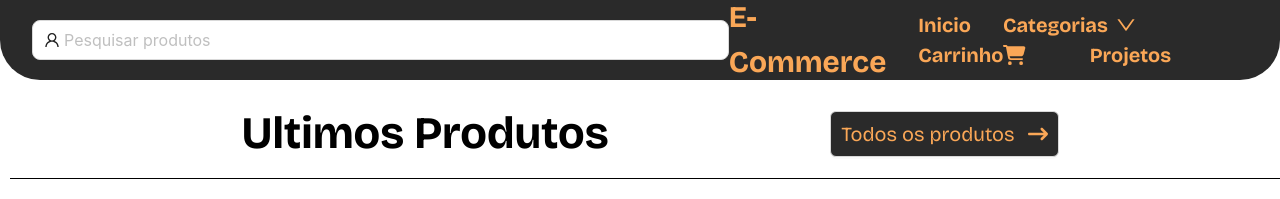
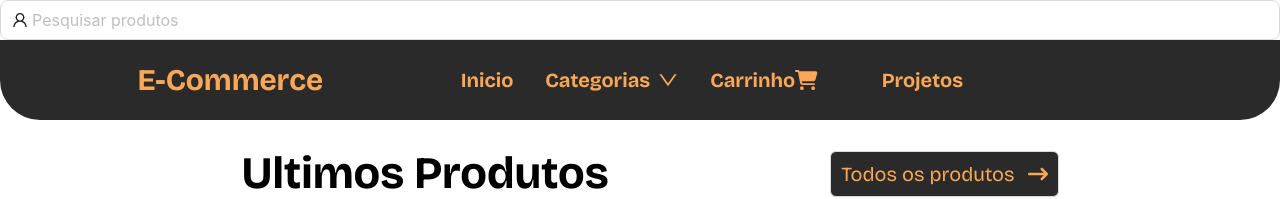
Before and after one commit to Reis567/ecommerce-api, a React (Vite) app in the folder frontend/: page / in a window 1280 px wide. Shown: the top 199 px of the page. Built offline with nearby package versions, Linux system fonts and the light colour scheme.

Commit message:
Feat : SearchBar Local

```diff
--- a/frontend/src/components/Header/Header.styles.tsx
+++ b/frontend/src/components/Header/Header.styles.tsx
@@ -1,6 +1,13 @@
 import { Link } from 'react-router-dom';
 import styled from 'styled-components'
 
+
+
+export const HeaderCont = styled.div`
+  display:flex;
+  flex-direction: column;
+  width: 100%;
+`
 
 export const NavContainer = styled.div`
   width: 100%;
--- a/frontend/src/components/Header/Header.tsx
+++ b/frontend/src/components/Header/Header.tsx
@@ -1,6 +1,6 @@
 import React, { useState } from 'react';
 import { FaBars, FaTimes } from 'react-icons/fa';
-import {NavContainer, Nav, NavTitle, SLink } from './Header.styles.tsx';
+import {NavContainer,HeaderCont, Nav, NavTitle, SLink } from './Header.styles.tsx';
 import SearchBar from '../SearchBar/SearchBar.tsx'; // Importe o componente de campo de pesquisa aqui
 import DropPerso from '../Dropdown/Dropdown.tsx';
 import { Link } from 'react-router-dom';
@@ -15,8 +15,11 @@ const Header: React.FC = () => {
     };
 
     return (
+        <HeaderCont>
+            <SearchBar />
+
             <NavContainer>
-            <SearchBar />
+
                 <NavTitle>
                     <Link to={"/"}>
                         E-Commerce
@@ -41,6 +44,7 @@ const Header: React.FC = () => {
                     <FaBars />
                 </button>
             </NavContainer>
+        </HeaderCont>
     );
 };
 
```
Lines whose indentation alone changed are shown as unchanged.
